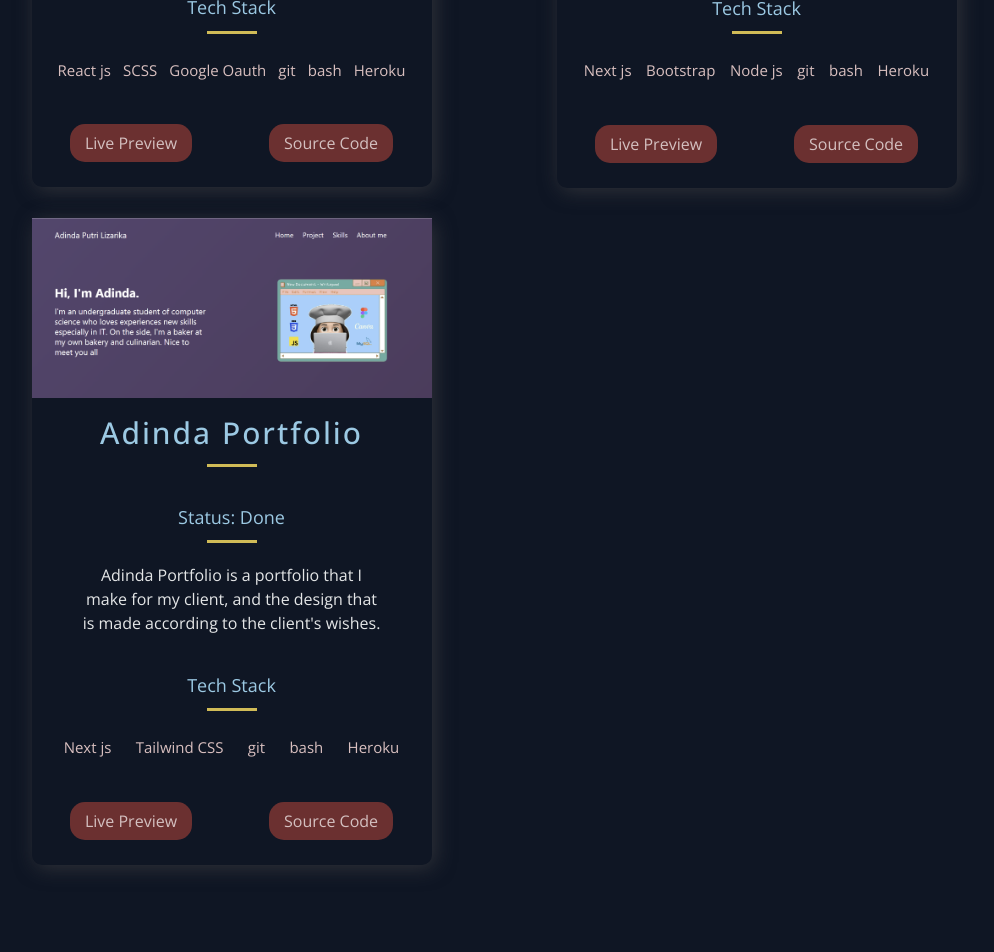
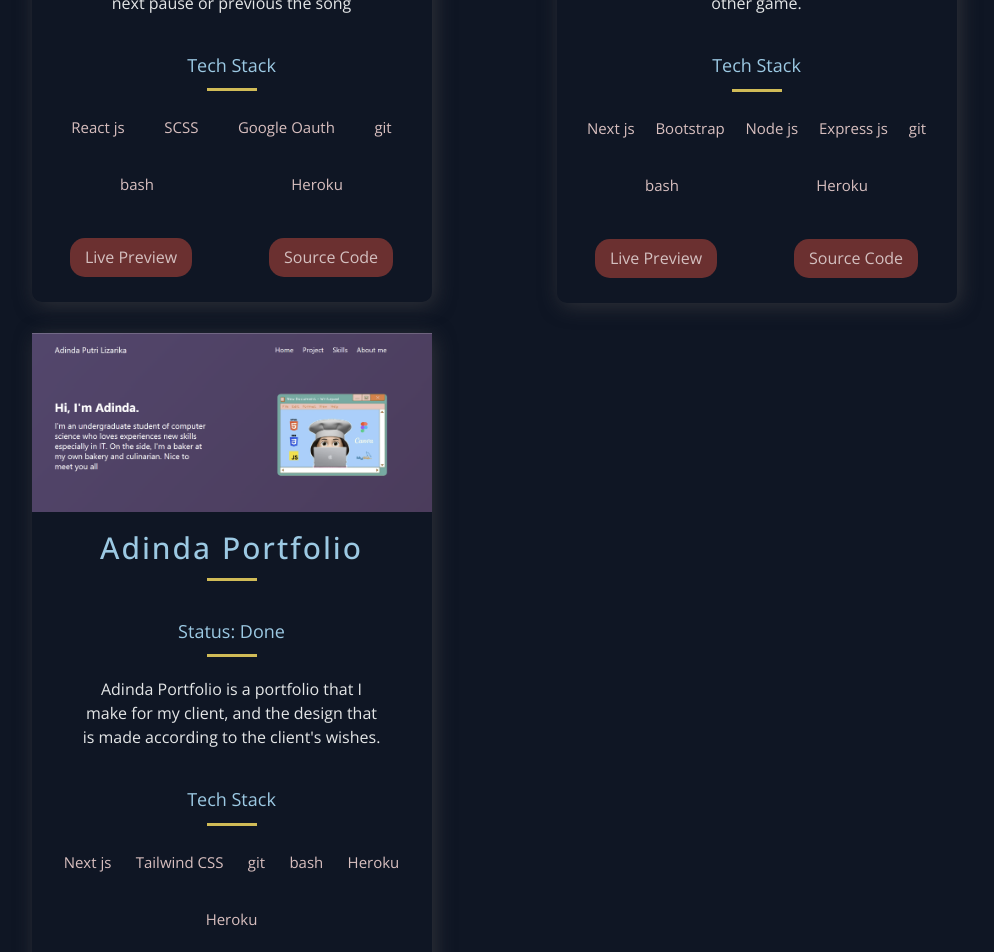
Before and after one commit to albertpurnawan/MyPortfolio, a Next.js app: page / in a window 1280 px wide. Shown: the part 2000-2952 px from the top of the page, without its empty margins (146-1140 px from the left). Built offline with nearby package versions, Linux system fonts and the light colour scheme.

Commit message:
make it better

```diff
--- a/src/components/Header/HeaderStyles.js
+++ b/src/components/Header/HeaderStyles.js
@@ -1,5 +1,5 @@
-import { IoIosArrowDropdown } from 'react-icons/io';
-import styled from 'styled-components';
+import { IoIosArrowDropdown } from "react-icons/io";
+import styled from "styled-components";
 
 export const Container = styled.div`
   display: grid;
@@ -32,7 +32,7 @@ export const Div2 = styled.div`
   margin-top: 0.75em;
   justify-content: space-between;
   @media ${(props) => props.theme.breakpoints.sm} {
-    grid-area: 2 / 2 / 3 / 5;
+    grid-area: 3 / 2 / 3 / 5;
   }
 `;
 export const Div3 = styled.div`
@@ -42,7 +42,7 @@ export const Div3 = styled.div`
   align-items: center;
   @media ${(props) => props.theme.breakpoints.sm} {
     align-items: center;
-    grid-area: 1 / 4 / 2 / 6;
+    grid-area: 2 / 1 / 2 / 6;
   }
 `;
 
@@ -96,8 +96,8 @@ export const NavProductsIcon = styled(IoIosArrowDropdown)`
   display: flex;
   align-self: center;
   transition: 0.3s ease;
-  opacity: ${({ isOpen }) => (isOpen ? '1' : '.75')};
-  transform: ${({ isOpen }) => (isOpen ? 'scaleY(-1)' : 'scaleY(1)')};
+  opacity: ${({ isOpen }) => (isOpen ? "1" : ".75")};
+  transform: ${({ isOpen }) => (isOpen ? "scaleY(-1)" : "scaleY(1)")};
 
   &:hover {
     opacity: 1;
@@ -109,18 +109,16 @@ export const NavProductsIcon = styled(IoIosArrowDropdown)`
   }
 `;
 
-
 // Social Icons
 
 export const SocialIcons = styled.a`
-transition: 0.3s ease;
-color: white;
-border-radius: 50px;
+  transition: 0.3s ease;
+  color: white;
+  border-radius: 50px;
   padding: 8px;
-&:hover {
+  &:hover {
     background-color: #212d45;
     transform: scale(1.2);
     cursor: pointer;
-
   }
-`
+`;
--- a/src/components/Projects/Projects.js
+++ b/src/components/Projects/Projects.js
@@ -45,6 +45,11 @@ const Projects = () => (
                   return <Tag key={i}>{t}</Tag>;
                 })}
               </TagList>
+              <TagList>
+                {p.tags2.map((t, i) => {
+                  return <Tag key={i}>{t}</Tag>;
+                })}
+              </TagList>
             </div>
             <UtilityList>
               <ExternalLinks href={p.visit} target="_blank">
--- a/src/constants/constants.js
+++ b/src/constants/constants.js
@@ -5,7 +5,8 @@ export const projects = [
     description:
       "Babeh Group is a admin, cashier, finance, stcok management website to help my uncle to manage restaurant ",
     image: "/images/babehgroup.png",
-    tags: ["Next js", "Tailwind CSS", "git", "bash", "Heroku"],
+    tags: ["Next js", "Tailwind CSS", "CSS", "git", "bash"],
+    tags2: ["Heroku"],
     source: "/error",
     visit: "https://babeh-group.herokuapp.com/",
     id: 0,
@@ -16,7 +17,8 @@ export const projects = [
     description:
       "This was my personal portfolio website to store all my newest data about my resume, skill, journey, etc.",
     image: "/images/portfolio.png",
-    tags: ["Next js", "CSS", "Bootstrap", "JQuery", "git", "bash", "Heroku"],
+    tags: ["Next js", "CSS", "Bootstrap", "JQuery", "git"],
+    tags2: ["bash", "Heroku"],
     source: "https://github.com/albertpurnawan/portfolio",
     visit: "https://portfoliojap.herokuapp.com/",
     id: 1,
@@ -27,7 +29,8 @@ export const projects = [
     description:
       "Woves is a simple sound player for listening to the music/sound that can next pause or previous the song",
     image: "/images/woves.png",
-    tags: ["React js", "SCSS", "Google Oauth", "git", "bash", "Heroku"],
+    tags: ["React js", "SCSS", "Google Oauth", "git"],
+    tags2: ["bash", "Heroku"],
     source: "https://github.com/albertpurnawan/woves",
     visit: "https://woves.herokuapp.com/main",
     id: 2,
@@ -38,7 +41,8 @@ export const projects = [
     description:
       "SuitGame is a gunting, batu, kertas and still in the under progress to make the other game.",
     image: "/images/suitgame.png",
-    tags: ["Next js", "Bootstrap", "Node js", "git", "bash", "Heroku"],
+    tags: ["Next js", "Bootstrap", "Node js", "Express js", "git"],
+    tags2: ["bash", "Heroku"],
     source: "https://github.com/albertpurnawan/SuitGame",
     visit: "https://client-suit-game.herokuapp.com/",
     id: 3,
@@ -50,6 +54,7 @@ export const projects = [
       "Adinda Portfolio is a portfolio that I make for my client, and the design that is made according to the client's wishes.",
     image: "/images/adindaportfolio.png",
     tags: ["Next js", "Tailwind CSS", "git", "bash", "Heroku"],
+    tags2: ["Heroku"],
     source: "/error",
     visit: "https://adindaportfolio.herokuapp.com/",
     id: 4,
--- a/src/pages/_app.js
+++ b/src/pages/_app.js
@@ -6,6 +6,10 @@ export default function App({ Component, pageProps }) {
     <>
       <Head>
         <title>Jonathan Albert Purnawan Portfolio</title>
+        <meta
+          name="viewport"
+          content="width=device-width, initial-scale=1.0, maximum-scale=1.0,user-scalable=0"
+        />
       </Head>
       <Theme>
         <Component {...pageProps} />
--- a/src/pages/_document.js
+++ b/src/pages/_document.js
@@ -1,19 +1,19 @@
-import Document, { Head, Html, Main, NextScript } from 'next/document'
-import { ServerStyleSheet } from 'styled-components'
+import Document, { Head, Html, Main, NextScript } from "next/document";
+import { ServerStyleSheet } from "styled-components";
 
 export default class MyDocument extends Document {
   static async getInitialProps(ctx) {
-    const sheet = new ServerStyleSheet()
-    const originalRenderPage = ctx.renderPage
+    const sheet = new ServerStyleSheet();
+    const originalRenderPage = ctx.renderPage;
 
     try {
       ctx.renderPage = () =>
         originalRenderPage({
           enhanceApp: (App) => (props) =>
             sheet.collectStyles(<App {...props} />),
-        })
+        });
 
-      const initialProps = await Document.getInitialProps(ctx)
+      const initialProps = await Document.getInitialProps(ctx);
       return {
         ...initialProps,
         styles: (
@@ -22,26 +22,19 @@ export default class MyDocument extends Document {
             {sheet.getStyleElement()}
           </>
         ),
-      }
+      };
     } finally {
-      sheet.seal()
+      sheet.seal();
     }
   }
   render() {
     return (
-      <Html lang='en-GB'>
+      <Html lang="en-GB">
         <Head>
-          <link href="https://fonts.googleapis.com/css2?family=Open+Sans:wght@300;400;500;600;700&display=swap" rel="stylesheet" />
-          <meta name="title" content="Vipul Jha - Android & Flutter Dev" />
-          <meta name="description" content="Hey there, This is Vipul Jha aka lordarcadius. I am an Android & Flutter developer who also works on ROMs, Kernels, & Scripts." />
-          <meta property="og:type" content="website" />
-          <meta property="og:title" content="Vipul Jha - Android & Flutter Dev" />
-          <meta property="og:description" content="Hey there, This is Vipul Jha aka lordarcadius. I am an Android & Flutter developer who also works on ROMs, Kernels, & Scripts." />
-          <meta property="og:image" content="https://www.vipuljha.com/images/banner.png" />
-          <meta property="twitter:card" content="summary_large_image" />
-          <meta property="twitter:title" content="Vipul Jha - Android & Flutter Dev" />
-          <meta property="twitter:description" content="Hey there, This is Vipul Jha aka lordarcadius. I am an Android & Flutter developer who also works on ROMs, Kernels, & Scripts." />
-          <meta property="twitter:image" content="https://www.vipuljha.com/images/banner.png" />
+          <link
+            href="https://fonts.googleapis.com/css2?family=Open+Sans:wght@300;400;500;600;700&display=swap"
+            rel="stylesheet"
+          />
         </Head>
         <body>
           <Main />
--- a/src/pages/index.js
+++ b/src/pages/index.js
@@ -6,6 +6,7 @@ import Technologies from "../components/Technologies/Technologies";
 import Timeline from "../components/TimeLine/TimeLine";
 import { Layout } from "../layout/Layout";
 import { Section } from "../styles/GlobalComponents";
+import Head from "next/head";
 
 const Home = () => {
   return (
```
